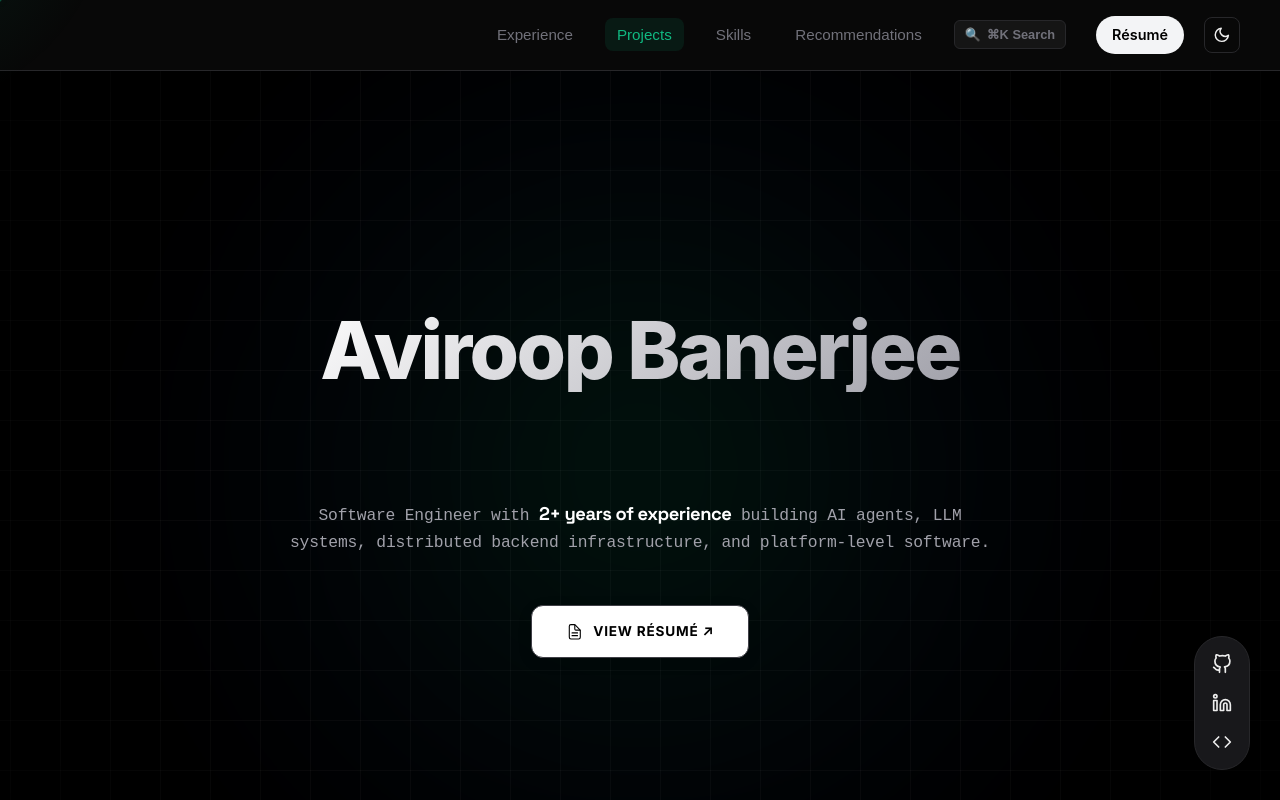
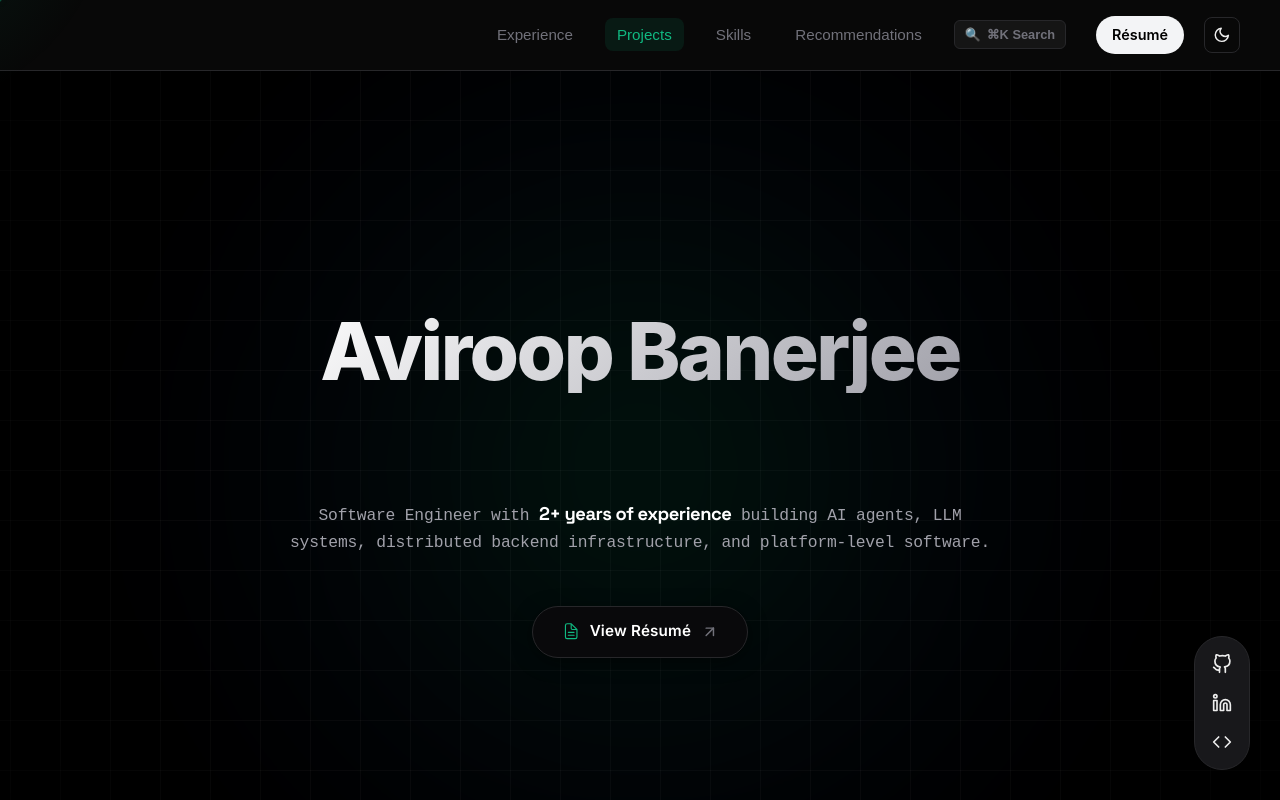
Before and after one commit to Aviroop-001/Portfolio, a React (Create React App) app: page / in a window 1280 px wide. Shown: the top 800 px of the page. Built offline with nearby package versions, Linux system fonts and the light colour scheme; no server answers; a web font is replaced by a local one.

Commit message:
DTP-106 feat: redesign hero resume CTA to dark glassmorphic pill button with animated arrow

```diff
--- a/src/components/jsx_files/intro.jsx
+++ b/src/components/jsx_files/intro.jsx
@@ -2,6 +2,7 @@ import "../styling_files/intro.scss";
 import {
   IoDocumentTextOutline
 } from 'react-icons/io5';
+import { FiArrowUpRight } from 'react-icons/fi';
 import { Box, Text } from "@chakra-ui/react";
 import ScrambleText from "./ScrambleText";
 
@@ -37,7 +38,8 @@ export default function Intro({ onPreviewResume }) {
               rel="noopener noreferrer"
             >
               <IoDocumentTextOutline className="button-icon" />
-              <span>VIEW RÉSUMÉ ↗</span>
+              <span>View Résumé</span>
+              <FiArrowUpRight className="arrow-icon" />
             </a>
           </Box>
         </Box>
--- a/src/components/styling_files/intro.scss
+++ b/src/components/styling_files/intro.scss
@@ -144,52 +144,53 @@
       display: inline-flex;
       align-items: center;
       gap: 0.6rem;
-      padding: 0.95rem 2.1rem;
-      background-color: var(--accent-yellow);
-      border: 1px solid var(--border-strong);
-      border-radius: 12px;
-      color: var(--btn-text-on-yellow);
-      font-size: 0.85rem;
-      font-weight: 700;
+      padding: 0.85rem 1.8rem;
+      background: var(--card-bg);
+      backdrop-filter: blur(12px);
+      -webkit-backdrop-filter: blur(12px);
+      border: 1px solid var(--border-color);
+      border-radius: 9999px;
+      color: var(--title-color);
+      font-size: 0.95rem;
+      font-weight: 600;
       font-family: 'Inter', sans-serif;
       text-decoration: none;
-      letter-spacing: 0.8px;
-      box-shadow: 0 4px 16px rgba(0, 0, 0, 0.08);
-      transition: all 0.18s ease;
+      letter-spacing: 0.2px;
+      box-shadow: var(--shadow-card);
+      transition: all 0.25s cubic-bezier(0.25, 0.8, 0.25, 1);
       cursor: pointer;
-      text-transform: uppercase;
       box-sizing: border-box;
 
       .button-icon {
-        font-size: 1.1rem;
+        font-size: 1.15rem;
+        color: var(--accent-green);
       }
 
-      &.preview-button {
-        background-color: var(--card-bg);
-        backdrop-filter: blur(12px);
-        -webkit-backdrop-filter: blur(12px);
-        color: var(--text-color);
-        border: 1px solid var(--border-color);
-        box-shadow: 0 4px 16px rgba(0, 0, 0, 0.04);
+      .arrow-icon {
+        font-size: 1.1rem;
+        transition: transform 0.2s ease, color 0.2s ease;
+        color: var(--muted-text);
       }
 
       &:hover {
         transform: translateY(-2px);
-        box-shadow: 0 8px 24px rgba(2, 79, 55, 0.25);
+        border-color: rgba(16, 185, 129, 0.4);
+        background: var(--secondary-bg);
+        box-shadow: 0 10px 25px -5px rgba(16, 185, 129, 0.2);
 
-        &.preview-button {
-          background-color: var(--secondary-bg);
-          color: var(--text-color);
+        .arrow-icon {
+          transform: translate(2px, -2px);
+          color: var(--accent-green);
         }
       }
 
       &:active {
-        transform: translateY(1px);
+        transform: translateY(0);
       }
 
       @include mobile {
         padding: 0.8rem 1.4rem;
-        font-size: 0.82rem;
+        font-size: 0.85rem;
         width: 100%;
         justify-content: center;
       }
```
